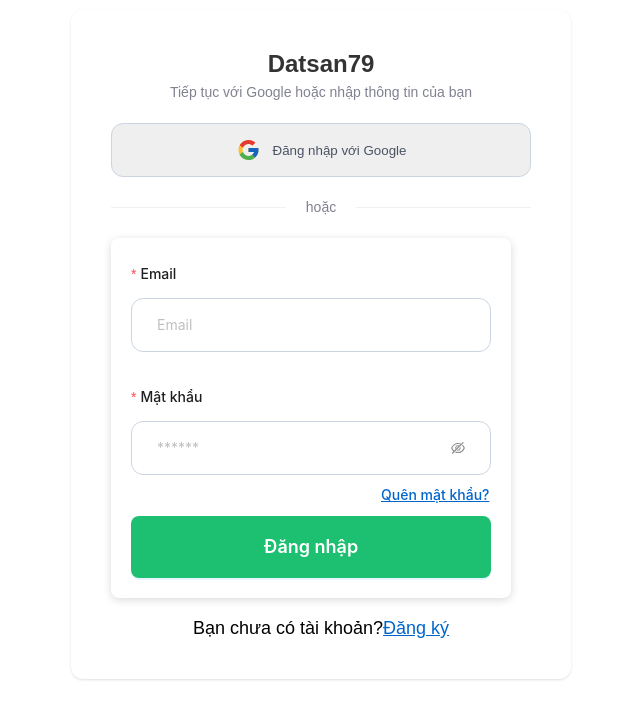
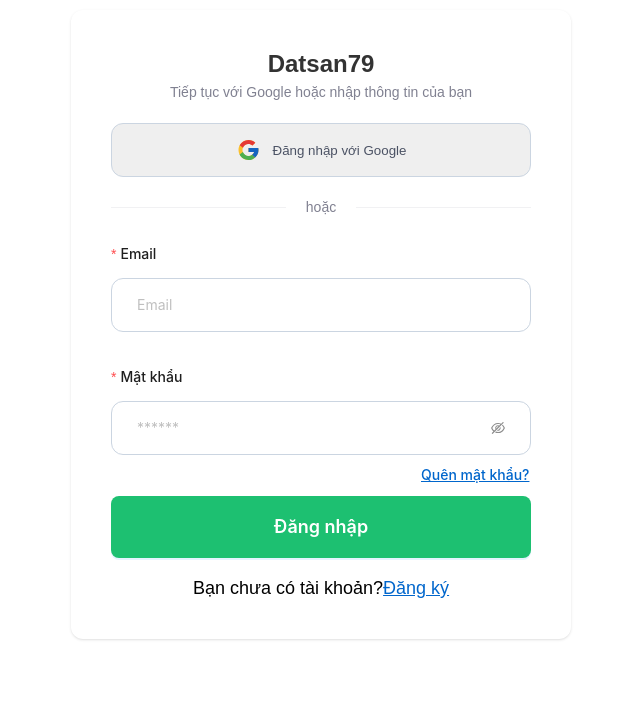
Before and after one commit to dangto439/Summer2024SWP391_NJS1805_Group3979, a React (Vite) app: page /login in a window 1280 px wide. Shown: the top 718 px of the page, without its empty margins (319-959 px from the left). Built offline with nearby package versions, Linux system fonts and the light colour scheme.

Commit message:
fix login UI

```diff
--- a/src/pages/login/index.jsx
+++ b/src/pages/login/index.jsx
@@ -95,7 +95,7 @@
         </div>
 
         <Form
-          className="form"
+          className="form-login"
           autoComplete="off"
           labelCol={{ span: 24 }}
           onFinish={handleLogin}
--- a/src/pages/login/index.scss
+++ b/src/pages/login/index.scss
@@ -55,7 +55,7 @@
       width: 100%;
       background-color: #f1f1f3;
     }
-    .form {
+    .form-login {
       display: flex;
       flex-direction: column;
       margin-bottom: 20px;
@@ -90,7 +90,7 @@
       text-decoration: underline;
       transition: linear 0.25s;
       margin-top: -30px;
-      margin-left: 250px;
+      margin-left: 310px;
       padding-top: 10px;
       &:hover {
         color: #1dc071;
```
